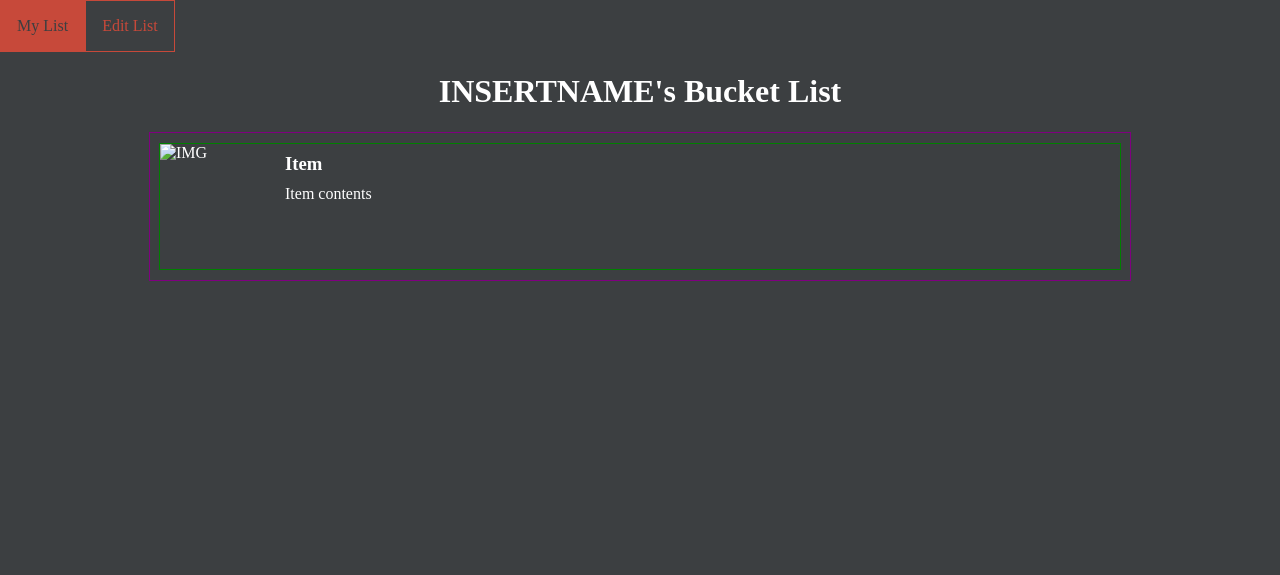
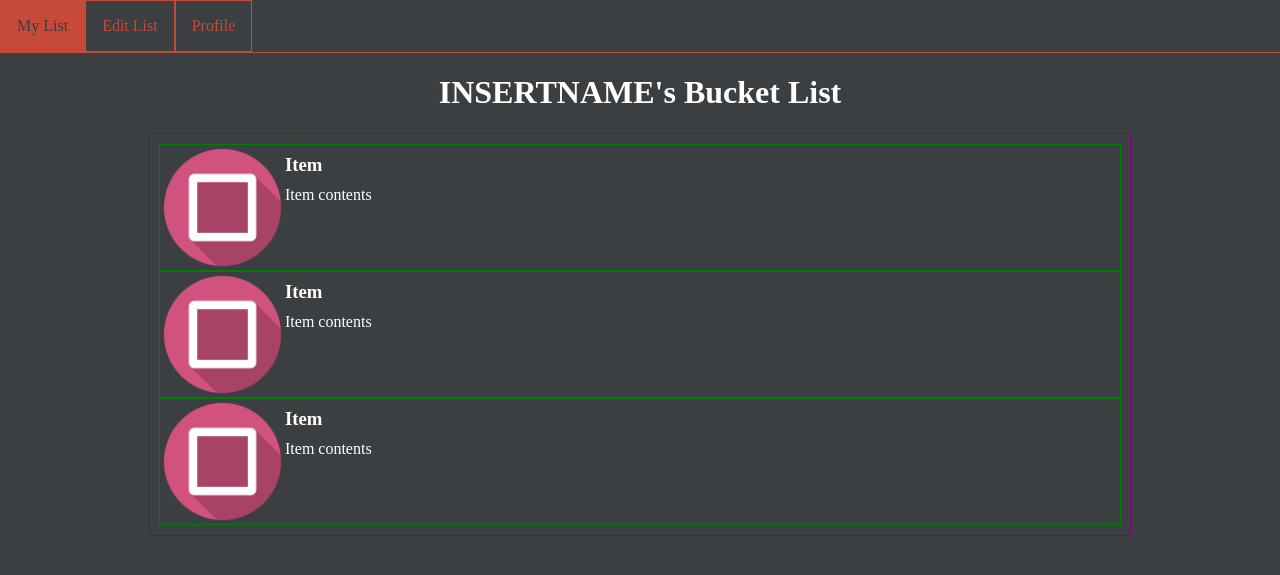
Before and after one commit to mtdnichol/COIS3420_Assignment1, a PHP site: page /DisplayList.html in a window 1280 px wide. Shown: the top 575 px of the page. Run offline with PHP 8.4, Linux system fonts and the light colour scheme.

Commit message:
Update for the boys

```diff
--- a/DisplayList.html
+++ b/DisplayList.html
@@ -9,12 +9,27 @@
     <div class="navigation-bar">
         <a>My List</a>
         <a>Edit List</a>
+        <a>Profile</a>
     </div>
     <h1>INSERTNAME's Bucket List</h1>
 
     <div class="main-box">
         <div class ="item">
-            <img src="" alt="IMG">
+            <img src="images/test_icon.png" alt="TestImage">
+            <div>
+                <h3>Item</h3>
+                <p>Item contents</p>
+            </div>
+        </div>
+        <div class ="item">
+            <img src="images/test_icon.png" alt="TestImage">
+            <div>
+                <h3>Item</h3>
+                <p>Item contents</p>
+            </div>
+        </div>
+        <div class ="item">
+            <img src="images/test_icon.png" alt="TestImage">
             <div>
                 <h3>Item</h3>
                 <p>Item contents</p>
--- a/MainStyle.css
+++ b/MainStyle.css
@@ -44,6 +44,7 @@ div.item p {
     width: 100%;
     padding: 0;
     margin: 0;
+    border-bottom: 0.1em solid #c7493a;
 }
 
 .navigation-bar a {
```
Also changed, not shown: images/test_icon.png (added).
